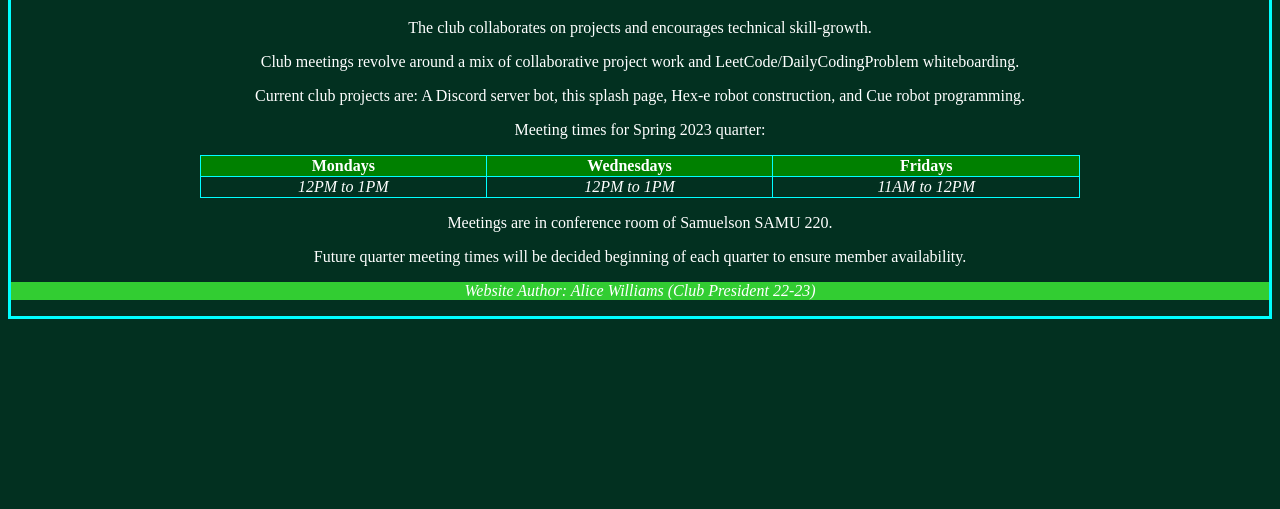
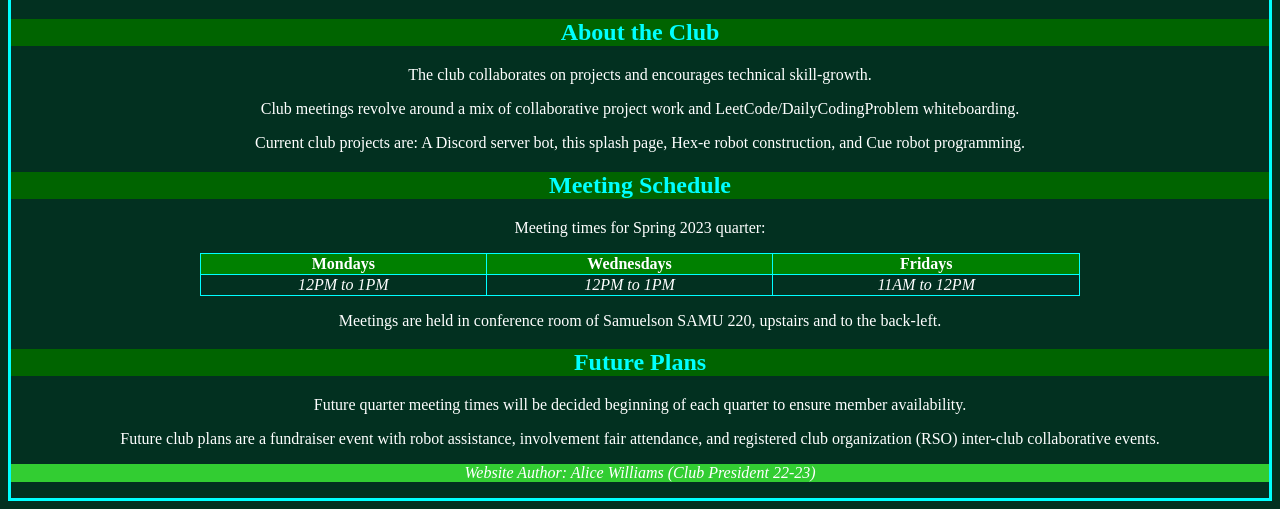
Before and after one commit to CWU-CS-CLUB/club-webpage-splash, a plain HTML site: page index.html in a window 1280 px wide. Shown: the part 469-978 px from the top of the page. Before the commit the page ends 800 px from the top, so only its background shows below. Drawn offline with Linux system fonts and the light colour scheme.

Commit message:
section h2 headers

```diff
--- a/index.html
+++ b/index.html
@@ -15,10 +15,13 @@
 </div>
 
 <h1>Club Information</h1>
+
+<h2>About the Club</h2>
 <p>The club collaborates on projects and encourages technical skill-growth.</p>
 <p>Club meetings revolve around a mix of collaborative project work and LeetCode/DailyCodingProblem whiteboarding.</p>
 <p>Current club projects are: A Discord server bot, this splash page, Hex-e robot construction, and Cue robot programming.</p>
 
+<h2>Meeting Schedule</h2>
 <p>Meeting times for Spring 2023 quarter:</p>
 
  <table>
@@ -34,9 +37,11 @@
   </tr>
 </table>
 
-<p>Meetings are in conference room of Samuelson SAMU 220.</p>
+<p>Meetings are held in conference room of Samuelson SAMU 220, upstairs and to the back-left.</p>
+
+<h2>Future Plans</h2>
 <p>Future quarter meeting times will be decided beginning of each quarter to ensure member availability.</p>
-
+<p>Future club plans are a fundraiser event with robot assistance, involvement fair attendance, and registered club organization (RSO) inter-club collaborative events.</p>
 
 </body>
 
--- a/styles.css
+++ b/styles.css
@@ -4,10 +4,15 @@ body {
   border-color: cyan;
 }
 
-h1 {
+h1, h2 {
   color: cyan;
   text-align: center;
 }
+
+h2 {
+  background-color: darkgreen;
+}
+
 
 footer {
   height: 50%;
```
